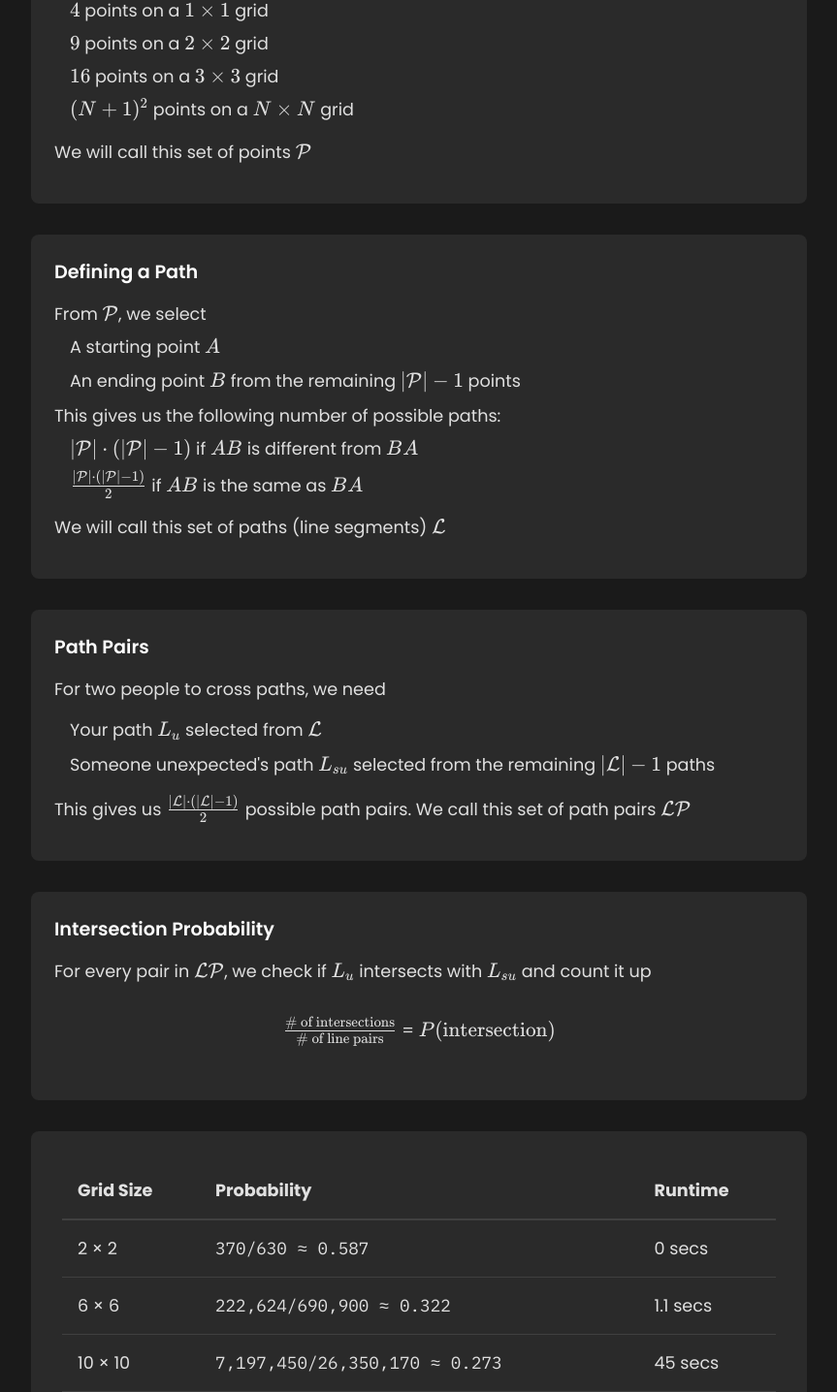
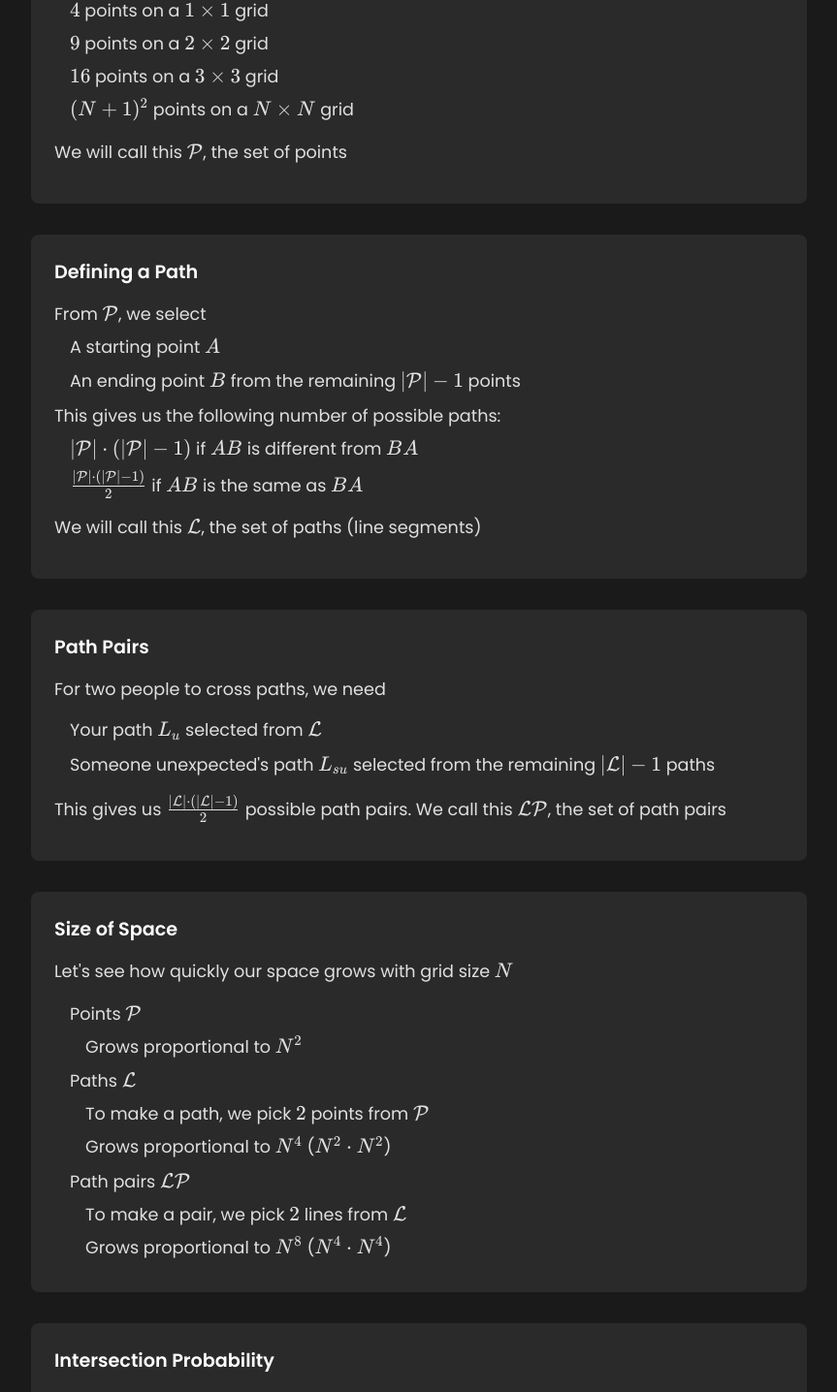
Before and after one commit to mithil957/mithil-blog, a SvelteKit app: page /crossingPaths in a window 1280 px wide. Shown: the part 1548-2984 px from the top of the page at 97% size, without its empty margins (208-1071 px from the left). Built offline with nearby package versions, Linux system fonts and the light colour scheme.

Commit message:
minor fix

```diff
--- a/src/lib/crossingPaths/components/GridPaths/sketch.ts
+++ b/src/lib/crossingPaths/components/GridPaths/sketch.ts
@@ -139,7 +139,7 @@ export const createGridPathsSketch = () => {
         };
 
         const increaseGridSize = () => {
-            if (gridSize < 5) {
+            if (gridSize < 40) {
                 gridSize++;
                 setLatticePoints();
                 generatePaths();
--- a/src/routes/crossingPaths/+page.svelte
+++ b/src/routes/crossingPaths/+page.svelte
@@ -47,7 +47,7 @@
       </div>
 
       <p class="section-text">
-        Let's start with understanding the space of possibilities.
+        Let's start by understanding the space of possibilities.
       </p>
 
       <div class="section-text math-blocks">
@@ -68,7 +68,7 @@
               <Math math="(N+1)^2" /> points on a <Math math="N \times N" /> grid
             </li>
           </ul>
-          <p>We will call this set of points <Math math="\mathcal<P>" /></p>
+          <p>We will call this <Math math="\mathcal<P>" />, the set of points </p>
         </div>
 
         <div class="math-block">
@@ -95,9 +95,9 @@
             </li>
           </ul>
           <p>
-            We will call this set of paths (line segments) <Math
-              math="\mathcal<L>"
-            />
+            We will call this  <Math
+            math="\mathcal<L>"
+          />, the set of paths (line segments)
           </p>
         </div>
 
@@ -118,10 +118,33 @@
           <p>
             This gives us <Math
               math="\frac<|\mathcal<L>| \cdot (|\mathcal<L>| - 1)><2>"
-            /> possible path pairs. We call this set of path pairs <Math
-              math="\mathcal<LP>"
-            />
+            /> possible path pairs. We call this <Math
+            math="\mathcal<LP>" />, the set of path pairs
           </p>
+        </div>
+
+        <div class="math-block">
+          <h3>Size of Space</h3>
+          <p>Let's see how quickly our space grows with grid size <Math math="N" /></p>
+          <ul>
+            <li>Points <Math math="\mathcal<P>" />
+              <ul>
+                <li>Grows proportional to <Math math="N^2" /></li>
+              </ul>
+            </li>
+            <li>Paths <Math math="\mathcal<L>" />
+              <ul>
+                <li>To make a path, we pick <Math math="2" /> points from <Math math="\mathcal<P>" /></li>
+                <li>Grows proportional to <Math math="N^4" /> (<Math math="N^2 \cdot N^2" />)</li>
+              </ul>
+            </li>
+            <li>Path pairs <Math math="\mathcal<LP>" />
+              <ul>
+                <li>To make a pair, we pick <Math math="2" /> lines from <Math math="\mathcal<L>" /></li>
+                <li>Grows proportional to <Math math="N^8" /> (<Math math="N^4 \cdot N^4" />)</li>
+              </ul>
+            </li>
+          </ul>
         </div>
 
         <div class="math-block">
@@ -258,7 +281,7 @@
         When the large robot doll turns around, instead of making you less
         alive, she records your position. If she turns around twice, she has
         your location at 2 points in time. If we connect these 2 points, that
-        might be a bad approximation of how your running path. The more she
+        might be a bad approximation of your running path. The more she
         turns around and records your location, the more accurately she can see
         your path.
       </p>
@@ -287,8 +310,8 @@
       <h2 class="section-title">Polygons</h2>
       <p class="section-text">
         Checking every possible path pair becomes impractical. At grid size 20,
-        we will have 30 billions pairs to check! Monte Carlo only gives us
-        approximations. Let's flip our prespective. When is it impossible for
+        we will have 30 billion pairs to check! Monte Carlo only gives us
+        approximations. Let's flip our perspective. When is it impossible for
         paths not to cross?
       </p>
 
@@ -449,7 +472,7 @@
           sphere or cube?
         </li>
         <li>
-          Is the probability of one space equal to another space? For example, a
+          Is the probability in one space equal to probability in another space? For example, a
           rectangle and the surface of a cylinder
         </li>
         <li>What if your path is not a straight line?</li>
```
